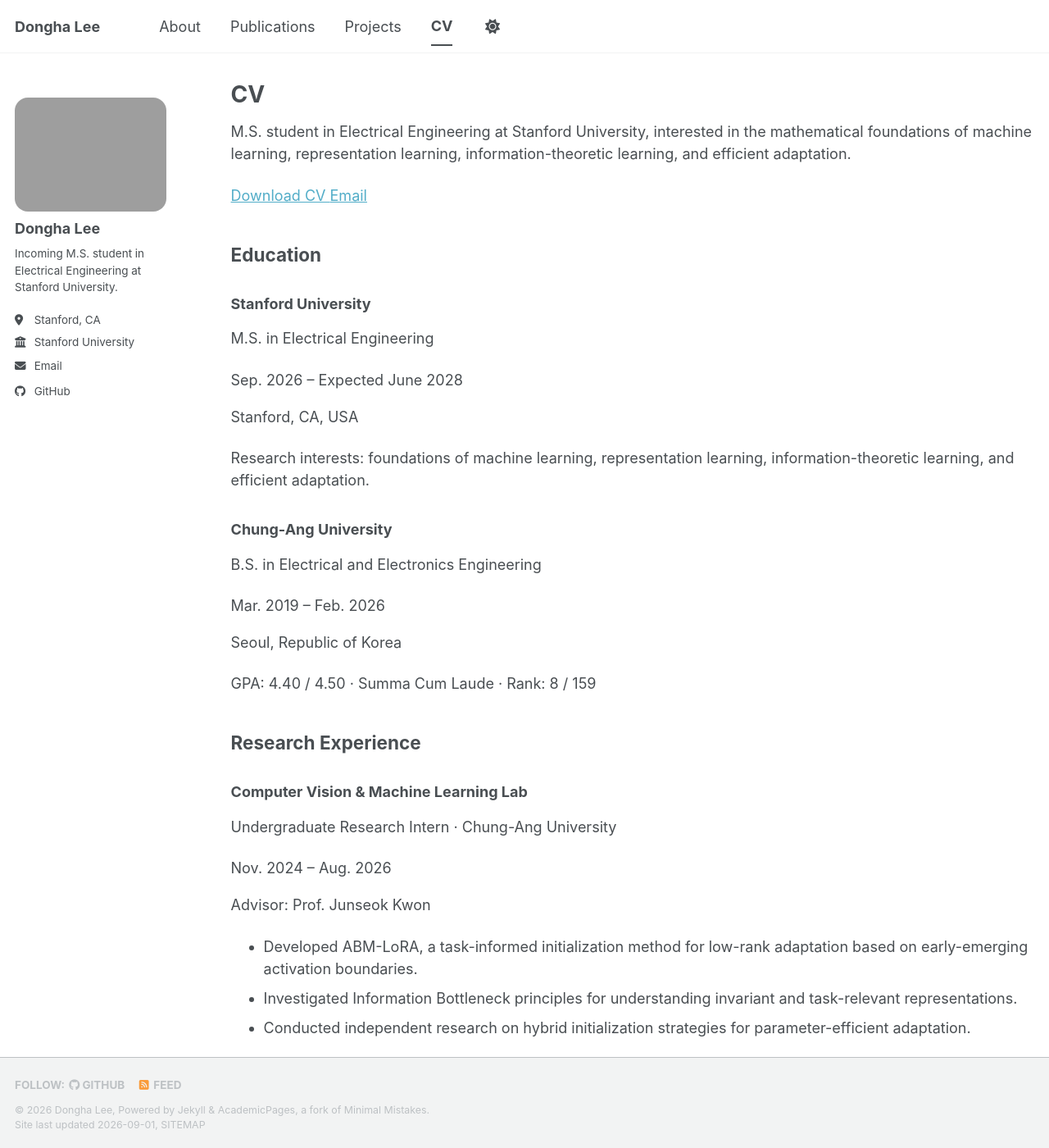
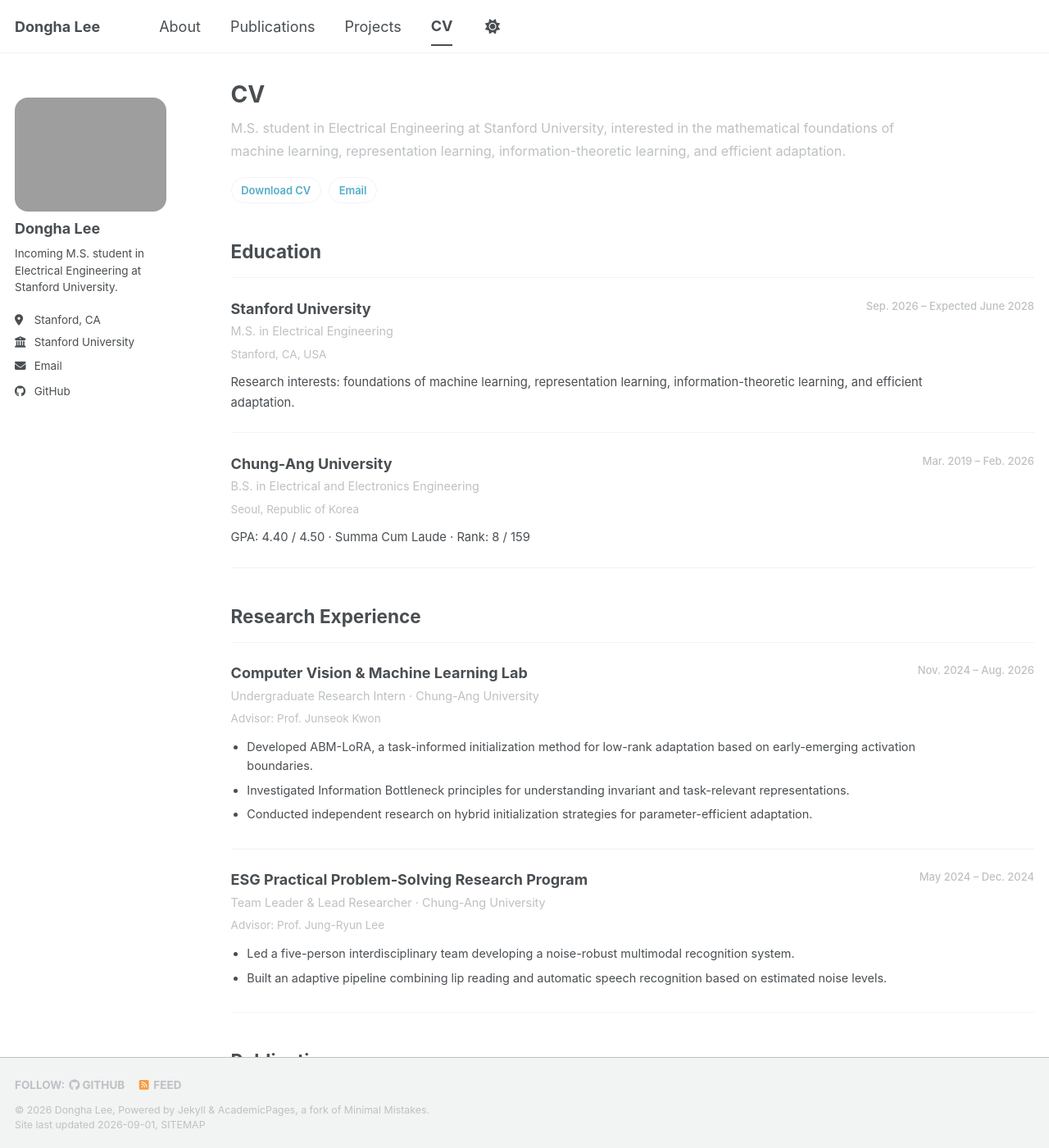
Before and after one commit to lee-research/lee-research.github.io, a Jekyll site: the page built from _pages/cv.md, in a window 1280 px wide and 1400 px high. Shown: the whole window at 82% size. Built offline with Jekyll 4.4.1, drawn with Linux system fonts in a browser that asks for light colours; a script bundle is joined from its source files by our own code; library files that are not in the unit come from our copies.

Commit message:
Update _custom.scss

```diff
--- a/_sass/_custom.scss
+++ b/_sass/_custom.scss
@@ -626,3 +626,242 @@
   border-color: var(--global-link-color);
   color: var(--global-link-color);
 }
+
+/* ========================================
+   CV
+   ======================================== */
+
+.cv-intro {
+  max-width: 850px;
+  margin-bottom: 2.5rem;
+}
+
+.cv-intro > p {
+  margin: 0 !important;
+
+  font-size: 0.9rem !important;
+  line-height: 1.7;
+
+  color: var(--global-text-color-light);
+}
+
+
+/* Top buttons */
+.cv-actions {
+  display: flex;
+  flex-wrap: wrap;
+
+  gap: 0.5rem;
+  margin-top: 1rem;
+}
+
+.cv-actions a,
+.cv-links a {
+  display: inline-block;
+
+  padding: 0.3rem 0.65rem;
+
+  border: 1px solid var(--global-border-color);
+  border-radius: 999px;
+
+  font-size: 0.72rem;
+  font-weight: 600;
+
+  text-decoration: none !important;
+}
+
+.cv-actions a:hover,
+.cv-links a:hover {
+  border-color: var(--global-link-color);
+  color: var(--global-link-color);
+}
+
+
+/* Main entries */
+.cv-list {
+  margin-top: 1rem;
+}
+
+.cv-entry {
+  padding: 1.35rem 0;
+
+  border-top: 1px solid var(--global-border-color);
+}
+
+.cv-entry:last-child {
+  border-bottom: 1px solid var(--global-border-color);
+}
+
+.cv-entry.compact {
+  padding: 1.15rem 0;
+}
+
+
+.cv-entry-top {
+  display: flex;
+  justify-content: space-between;
+  align-items: flex-start;
+
+  gap: 2rem;
+}
+
+
+.cv-entry h3 {
+  max-width: 850px;
+
+  margin: 0 0 0.2rem !important;
+
+  font-size: 1rem;
+  font-weight: 700;
+  line-height: 1.45;
+}
+
+
+.cv-subtitle {
+  margin: 0 !important;
+
+  font-size: 0.8rem !important;
+  line-height: 1.5;
+
+  color: var(--global-text-color-light);
+}
+
+
+.cv-date {
+  flex-shrink: 0;
+
+  font-size: 0.72rem;
+  font-weight: 500;
+
+  white-space: nowrap;
+
+  color: var(--global-text-color-light);
+}
+
+
+.cv-location {
+  margin: 0.4rem 0 0 !important;
+
+  font-size: 0.75rem !important;
+
+  color: var(--global-text-color-light);
+}
+
+
+.cv-desc {
+  max-width: 850px;
+
+  margin: 0.65rem 0 0 !important;
+
+  font-size: 0.82rem !important;
+  line-height: 1.65;
+}
+
+
+.cv-small {
+  font-size: 0.72rem;
+
+  color: var(--global-text-color-light);
+}
+
+
+/* Bullets */
+.cv-bullets {
+  max-width: 850px;
+
+  margin-top: 0.7rem !important;
+  margin-bottom: 0 !important;
+
+  padding-left: 1.1rem;
+}
+
+.cv-bullets li {
+  margin-bottom: 0.35rem;
+
+  font-size: 0.8rem;
+  line-height: 1.6;
+}
+
+
+/* Links */
+.cv-links {
+  display: flex;
+  flex-wrap: wrap;
+
+  gap: 0.45rem;
+  margin-top: 0.8rem;
+}
+
+
+/* Awards */
+.cv-simple-list {
+  margin-top: 1rem;
+
+  border-top: 1px solid var(--global-border-color);
+  border-bottom: 1px solid var(--global-border-color);
+}
+
+.cv-simple-list > div {
+  display: flex;
+  justify-content: space-between;
+
+  gap: 2rem;
+
+  padding: 0.75rem 0;
+
+  border-bottom: 1px solid var(--global-border-color);
+
+  font-size: 0.8rem;
+}
+
+.cv-simple-list > div:last-child {
+  border-bottom: 0;
+}
+
+.cv-simple-list span {
+  color: var(--global-text-color-light);
+}
+
+
+/* Skills */
+.cv-skills {
+  margin-top: 1rem;
+
+  padding: 1rem 0;
+
+  border-top: 1px solid var(--global-border-color);
+  border-bottom: 1px solid var(--global-border-color);
+}
+
+.cv-skills p {
+  display: grid;
+  grid-template-columns: 130px 1fr;
+
+  margin: 0 0 0.5rem !important;
+
+  font-size: 0.8rem !important;
+}
+
+.cv-skills p:last-child {
+  margin-bottom: 0 !important;
+}
+
+
+/* Mobile */
+@media (max-width: 768px) {
+
+  .cv-entry-top {
+    flex-direction: column;
+    gap: 0.3rem;
+  }
+
+  .cv-simple-list > div {
+    flex-direction: column;
+    gap: 0.15rem;
+  }
+
+  .cv-skills p {
+    grid-template-columns: 1fr;
+    gap: 0.1rem;
+  }
+}
```
